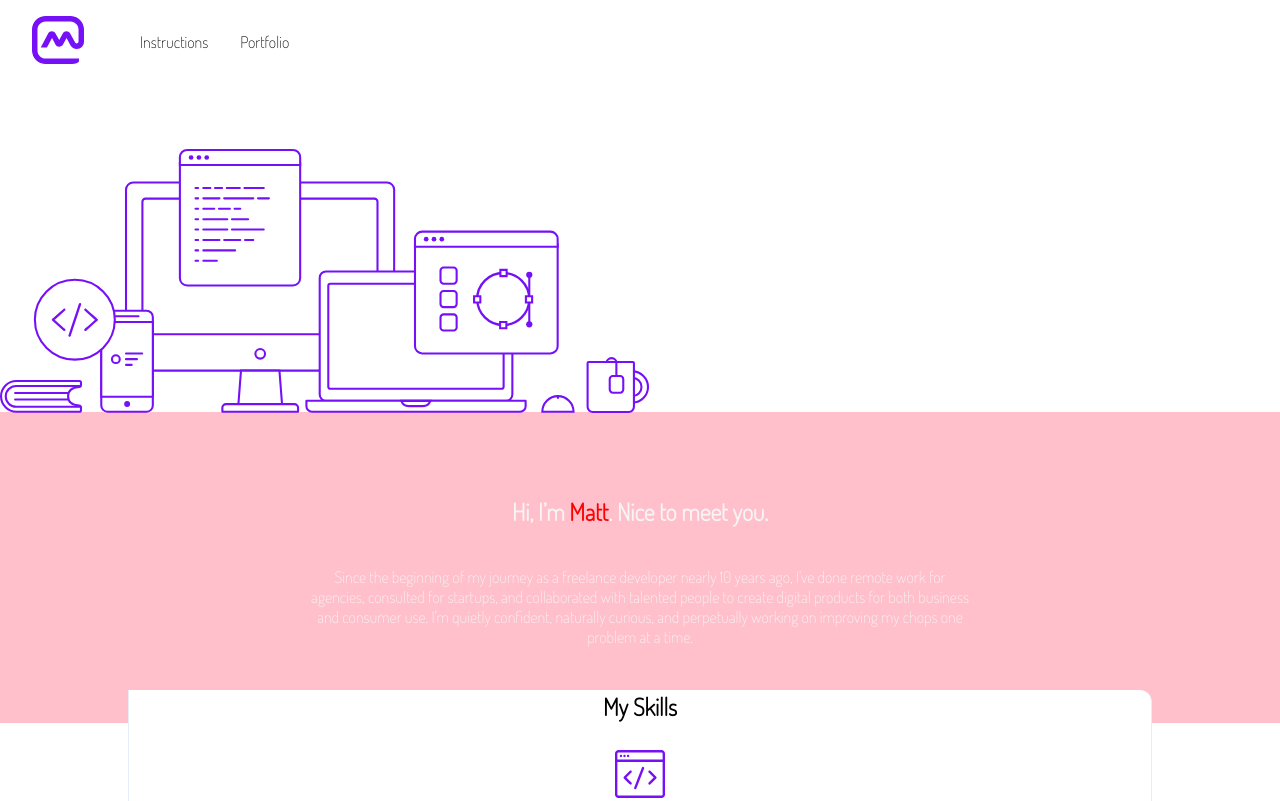
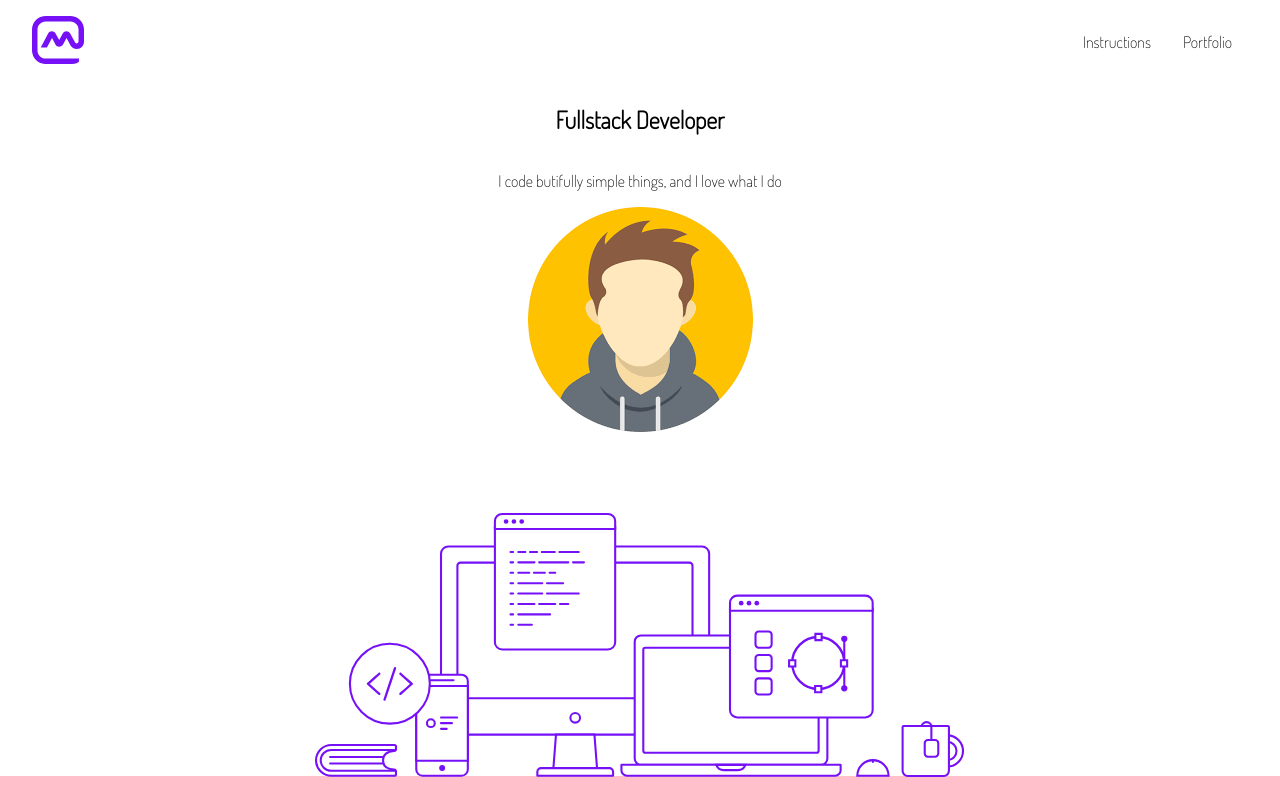
Before and after one commit to WildCodeSchool-2025-09/JS-remote-vert-checkpoint-1, a website: page site/portfolio.html in a window 1280 px wide. Shown: the top 801 px of the page. Drawn offline with Linux system fonts and the light colour scheme.

Commit message:
Algo Section Commit

```diff
--- a/algo/1/thirdAngle.js
+++ b/algo/1/thirdAngle.js
@@ -7,7 +7,7 @@ thirdAngle(20, 80) doit retourner 80
 */
 
 function thirdAngle(a, b) {
-  // Your code here !
+  return 180 - (a+b)
 }
 
 module.exports = thirdAngle;
--- a/algo/2/isLeapYear.js
+++ b/algo/2/isLeapYear.js
@@ -8,7 +8,7 @@ Rappel : Pour vérifier si un nombre est divisible par un autre, tu peux utilise
 */
 
 function isLeapYear(year) {
-  // Your code here !
+  return ((year % 4 === 0 && year % 100 !== 0) || year % 400 === 0) ? true : false;
 }
 
 module.exports = isLeapYear;
--- a/algo/4/theaterSieges.js
+++ b/algo/4/theaterSieges.js
@@ -18,7 +18,7 @@ exemple du résultat final :
   */
 
 function theaterSieges() {
-  // Your code here !
+  // wroite your code here
 }
 
 module.exports = theaterSieges;
--- a/site/css/portfolio.css
+++ b/site/css/portfolio.css
@@ -108,3 +108,26 @@ p {
 .purple-text {
   color: var(--purple);
 }
+
+@media screen and (min-width: 700px) {
+  nav {
+    display: flex;
+    justify-content: space-between;
+  }
+
+  .section-one {
+    display: flex;
+    flex-direction: column;
+    align-items: center;
+  }
+
+  .skills {
+
+  }
+}
+
+@media screen and (max-width: 700px) {
+  .desktop {
+    display: none;
+  }
+}
--- a/site/portfolio.html
+++ b/site/portfolio.html
@@ -22,7 +22,10 @@
     <main>
       <!-- First banner with title, description, avatar and image desktop -->
       <!-- You can use the avatar image on the folder image -->
-      <section>
+      <section class="section-one">
+        <h1>Fullstack Developer</h1>
+        <p>I code butifully simple things, and I love what I do</p>
+        <img src="image/avatar-bis.png" alt="avatar-bis">
         <figure class="desktop">
           <img src="image/desktop.svg" alt="desktop" />
         </figure>
@@ -63,7 +66,7 @@
                 <li>You can modify</li>
                 <li>You can modify</li>
               </ul>
-            </section>
+          </section>
       </article>
 
       <!-- Third banner with list of all your projects -->
```
Also changed, not shown: algo/3/findSeniors.js (+9 -1 lines), 1 other file. Lines whose indentation alone changed are shown as unchanged.
